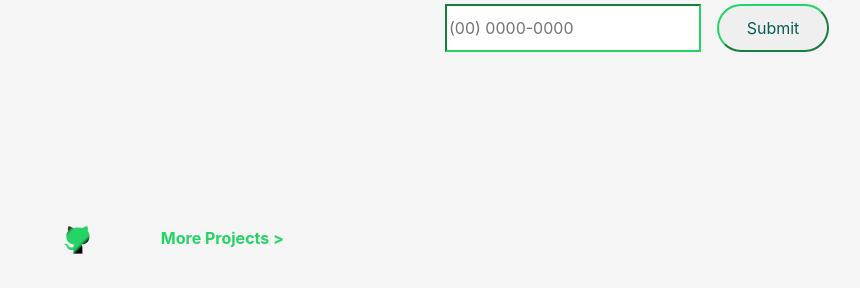
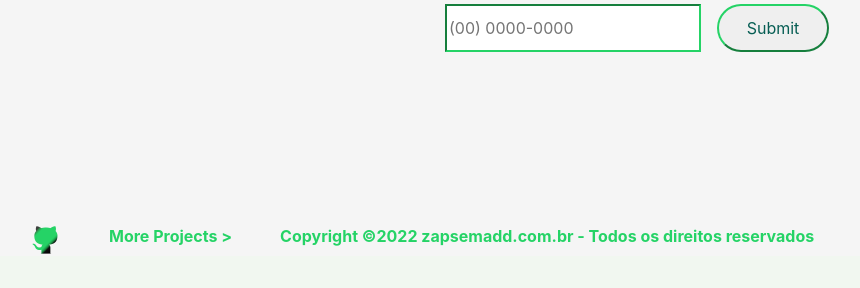
Before and after one commit to VBSX/zap-sem-add-contato, a PHP site: page / in a window 1280 px wide. Shown: the part 685-973 px from the top of the page, without its empty margins (3-863 px from the left). After the commit the page ends 939 px from the top, so only its background shows below. Run offline with PHP 8.4, Linux system fonts and the light colour scheme.

Commit message:
update footer

```diff
--- a/css/stylemain.css
+++ b/css/stylemain.css
@@ -145,6 +145,11 @@ form{
     height: 32px;
     font-weight: bold;
     margin: 32px;
+
+    margin-left: 1rem;
+    display: flex;
+    flex-wrap: wrap;
+
 }
 .container-news{
     background-color: #6c7070;
--- a/index.php
+++ b/index.php
@@ -122,13 +122,15 @@
     <!-- <p>Lorem ipsum dolor sit amet consectetur, adipisicing elit. Soluta deserunt eius ipsa autem, nesciunt nam commodi enim esse, velit veniam pariatur dolorem natus possimus magni assumenda suscipit minima, unde molestiae?</p> -->
     </div>
     </div>
-    <footer>
+    <footer style="margin:0 auto;">
         <div>
             <div class="image-git">
                 <img src="images/github.png" alt="git" class="image-git">
                     <a href="https://www.github.com/vbsx/" class="image-git" target="_blank">
                     More Projects >
                     </a>
+
+                    <p class="image-git">Copyright ©<?php echo date("Y"); ?> zapsemadd.com.br - Todos os direitos reservados</p>
             </div>
         </div>
     </footer>
```
